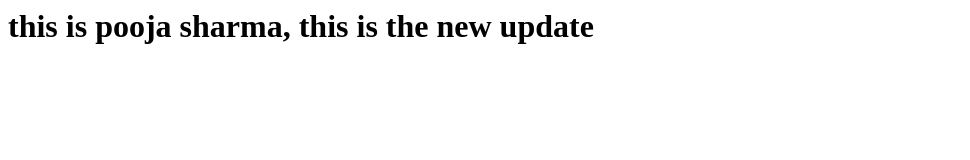
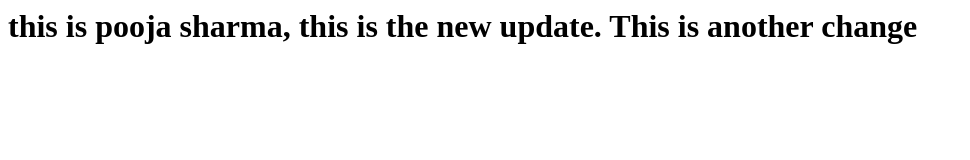
Before and after one commit to Pooja1204/demojenkins, a plain HTML site: page index.html in a window 1280 px wide. Shown: the whole page, without its empty margins (0-970 px from the left). Drawn offline with Linux system fonts and the light colour scheme.

Commit message:
Update index.html

```diff
--- a/index.html
+++ b/index.html
@@ -1,5 +1,6 @@
 <html>
   <body>
-    <h1>this is pooja sharma, this is the new update</h1>
+    <h1>this is pooja sharma, this is the new update.
+    This is another change</h1>
   </body>
 </html>
```
